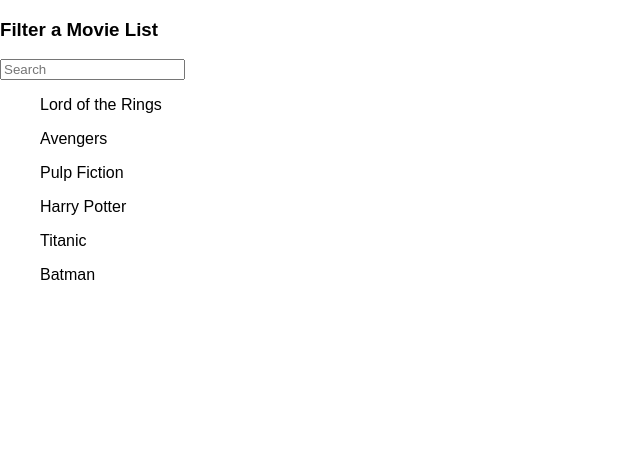
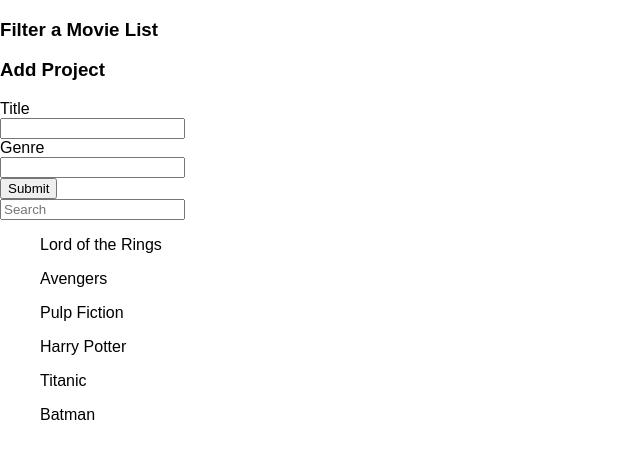
Before and after one commit to mrc535s/codingtest2, a React (Create React App) app: page / in a window 1280 px wide. Shown: the top 458 px of the page, without its empty margins (0-640 px from the left). Built offline with nearby package versions, Linux system fonts and the light colour scheme.

Commit message:
progress on adding

```diff
--- a/src/App.css
+++ b/src/App.css
@@ -8,3 +8,18 @@
   padding: 20px;
   color: white;
 }
+
+.txtbox{
+    display: block;
+    float: left;
+    height: 32px;
+    width: 100px;
+}
+
+.btncls{
+	display: block;
+	float: left;
+	height: 40px;
+	margin: -1px -2px -2px;
+	width: 41px;
+}
--- a/src/App.js
+++ b/src/App.js
@@ -1,4 +1,5 @@
 import React, { Component } from 'react';
+import AddMovie from './Components/AddMovie';
 import './App.css';
 
 const movies = [
@@ -45,6 +46,48 @@
   render() {
     return(
       <div className="theInput">
+        <input type="text"
+        name="inputBox"/>
+      </div>
+    )
+  }
+}
+
+class Button extends Component {
+
+  constructor() {
+    super();
+    this.state = {
+      movies:{}
+    }
+  }
+
+  handleSubmit(e) {
+    if(this.refs.title.value === '') {
+      alert('Input Required');
+    } else {
+      this.setState({ movies:{
+        title: this.refs.title.value,
+        genre: this.refs.genre.value
+
+      }}, function(){
+        this.props.Button(this.state.movies);
+        //console.log(this.state);
+      });
+    }
+    e.preventDefault();
+  }
+
+  render() {
+    return (
+      <div className="AddMovie">
+      <form onSubmit={this.handleSubmit.bind(this)}>
+        <div>
+          <label>Title</label> <br />
+          <input type="text" ref="title" />
+        </div>
+        <input type="submit" value="Submit" />
+      </form>
       </div>
     )
   }
@@ -95,11 +138,17 @@
 }
 
 class App extends React.Component {
+
+  handleAddMovie(project) {
+    console.log(project);
+  }
+
   render() {
     return (
       <div className ="App">
         <h3> Filter a Movie List </h3>
         <div className="filter-list">
+          <AddMovie AddMovie={this.handleAddMovie.bind(this)}/>
           <List/>
         </div>
       </div>
--- /dev/null
+++ b/src/Components/AddMovie.js
@@ -0,0 +1,45 @@
+import React, { Component } from 'react';
+
+class AddMovie extends Component {
+
+	constructor() {
+		super();
+		this.state = {
+			newMovie: {}
+		}
+	}
+	handleSubmit(e) {
+		if(this.refs.title.value === '') {
+			alert('Title is required');
+		} else {
+			this.setState({newMovie:{
+				title: this.refs.title.value,
+				genre: this.refs.genre.value
+			}}, function() {
+				this.props.AddMovie(this.state.newMovie);
+			});
+		}
+		e.preventDefault();
+	}
+
+	render() {
+		return (
+			<div>
+				<h3> Add Project </h3>
+				<form onSubmit={this.handleSubmit.bind(this)}>
+					<div>
+						<label>Title</label> <br />
+						<input type="text" ref="title" />
+					</div>
+					<div>
+						<label>Genre</label> <br />
+						<input type="text" ref="genre" />
+					</div>
+					<input type="submit" value="Submit" />
+				</form>
+			</div>
+		)
+	}
+}
+
+export default AddMovie;
```
